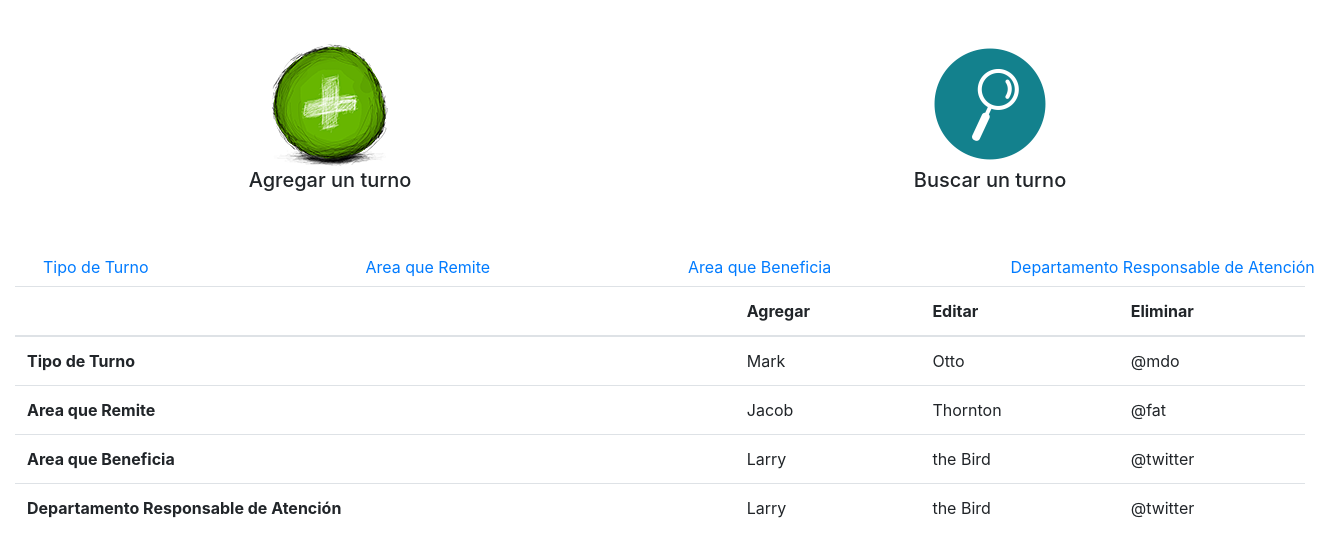
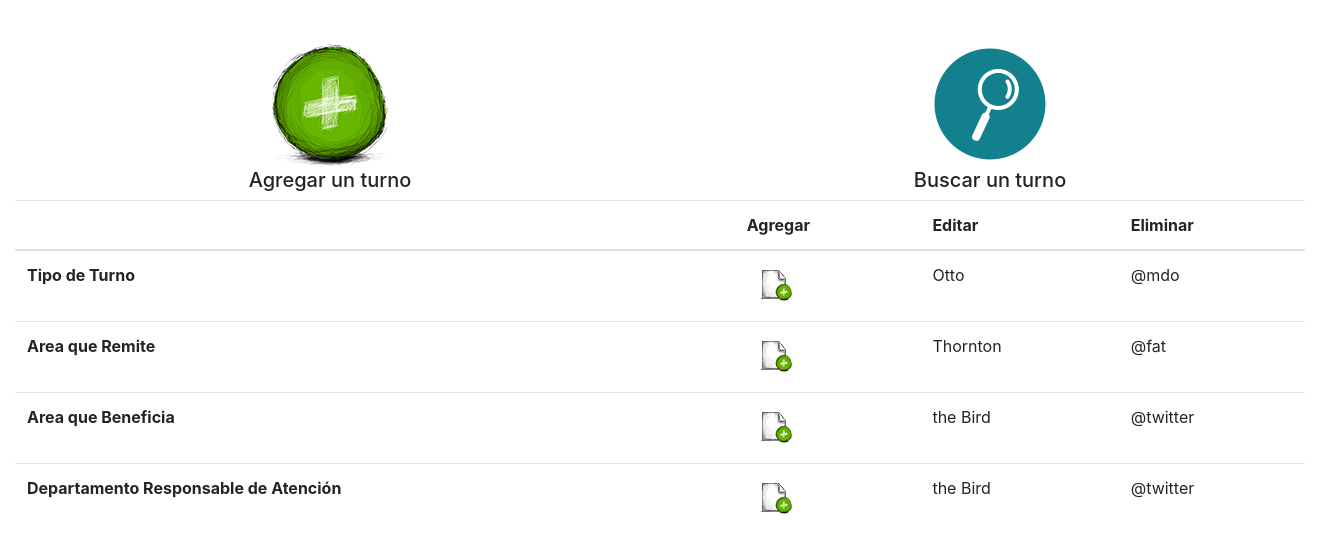
Before and after one commit to davidmferz/SistemaTurnos, a PHP site: page /index000.php in a window 1320 px wide. Shown: the part 247-800 px from the top of the page. Run offline with PHP 8.4, Linux system fonts and the light colour scheme; the visitor is signed in with stand-in values (Sample User, id 1); data that the repository does not hold is empty.

Commit message:
agregue botones de agregar

```diff
--- a/index000.php
+++ b/index000.php
@@ -87,30 +87,7 @@
     </div>
 
 
-    <div class="container-fluid mt-5">
-        <div class="row">
-            <div class="col-md-3">
-                <button type="button" class="btn btn-link" data-toggle="modal" data-target="#vtnTurno">
-                    Tipo de Turno
-                </button>
-            </div>
-            <div class="col-md-3">
-                <button type="button" class="btn btn-link" data-toggle="modal" data-target="#vtnRemite">
-                    Area que Remite
-                </button>
-            </div>
-            <div class="col-md-3">
-                <button type="button" class="btn btn-link" data-toggle="modal" data-target="#vtnBeneficia">
-                    Area que Beneficia
-                </button>
-            </div>
-            <div class="col-md-3">
-                <button type="button" class="btn btn-link" data-toggle="modal" data-target="#vtnAtencion">
-                    Departamento Responsable de Atención
-                </button>
-            </div>
-        </div>
-    </div>
+
 
     <table class="table">
       <thead>
@@ -124,25 +101,33 @@
       <tbody>
         <tr>
           <th scope="row">Tipo de Turno</th>
-          <td>Mark</td>
+          <td><button type="button" class="btn btn-link" data-toggle="modal" data-target="#vtnTurno">
+                    <img src="img/agregar.png" alt="Imagen">
+                </button></td>
           <td>Otto</td>
           <td>@mdo</td>
         </tr>
         <tr>
           <th scope="row">Area que Remite</th>
-          <td>Jacob</td>
+          <td><button type="button" class="btn btn-link" data-toggle="modal" data-target="#vtnRemite">
+                    <img src="img/agregar.png" alt="Imagen"></td>
+                </button>
           <td>Thornton</td>
           <td>@fat</td>
         </tr>
         <tr>
           <th scope="row">Area que Beneficia</th>
-          <td>Larry</td>
+          <td><button type="button" class="btn btn-link" data-toggle="modal" data-target="#vtnBeneficia">
+                    <img src="img/agregar.png" alt="Imagen"></td>
+                </button>
           <td>the Bird</td>
           <td>@twitter</td>
         </tr>
         <tr>
           <th scope="row">Departamento Responsable de Atención</th>
-          <td>Larry</td>
+          <td><button type="button" class="btn btn-link" data-toggle="modal" data-target="#vtnAtencion">
+                    <img src="img/agregar.png" alt="Imagen"></td>
+                </button>
           <td>the Bird</td>
           <td>@twitter</td>
         </tr>
```
Also changed, not shown: img/agregar.png (added).
